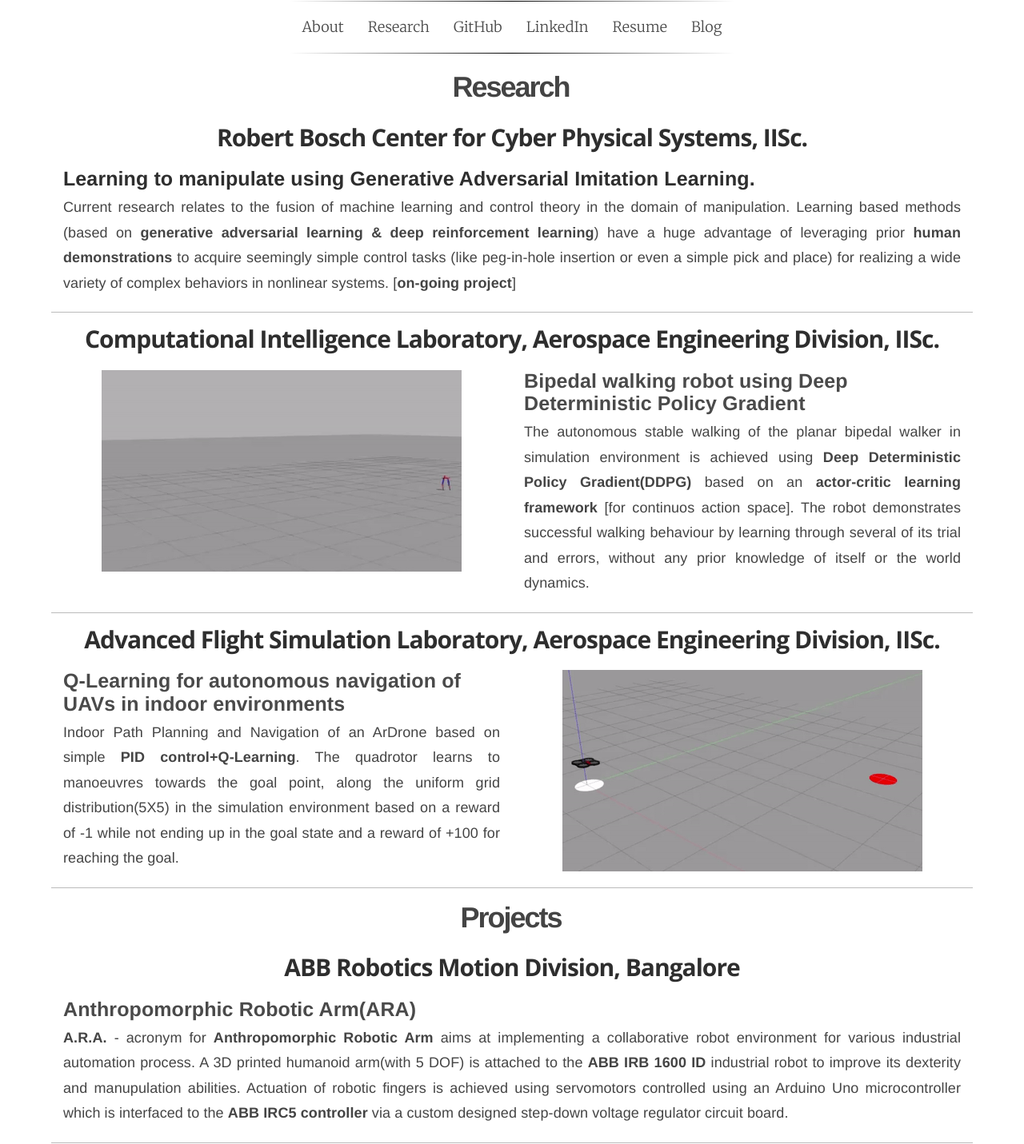
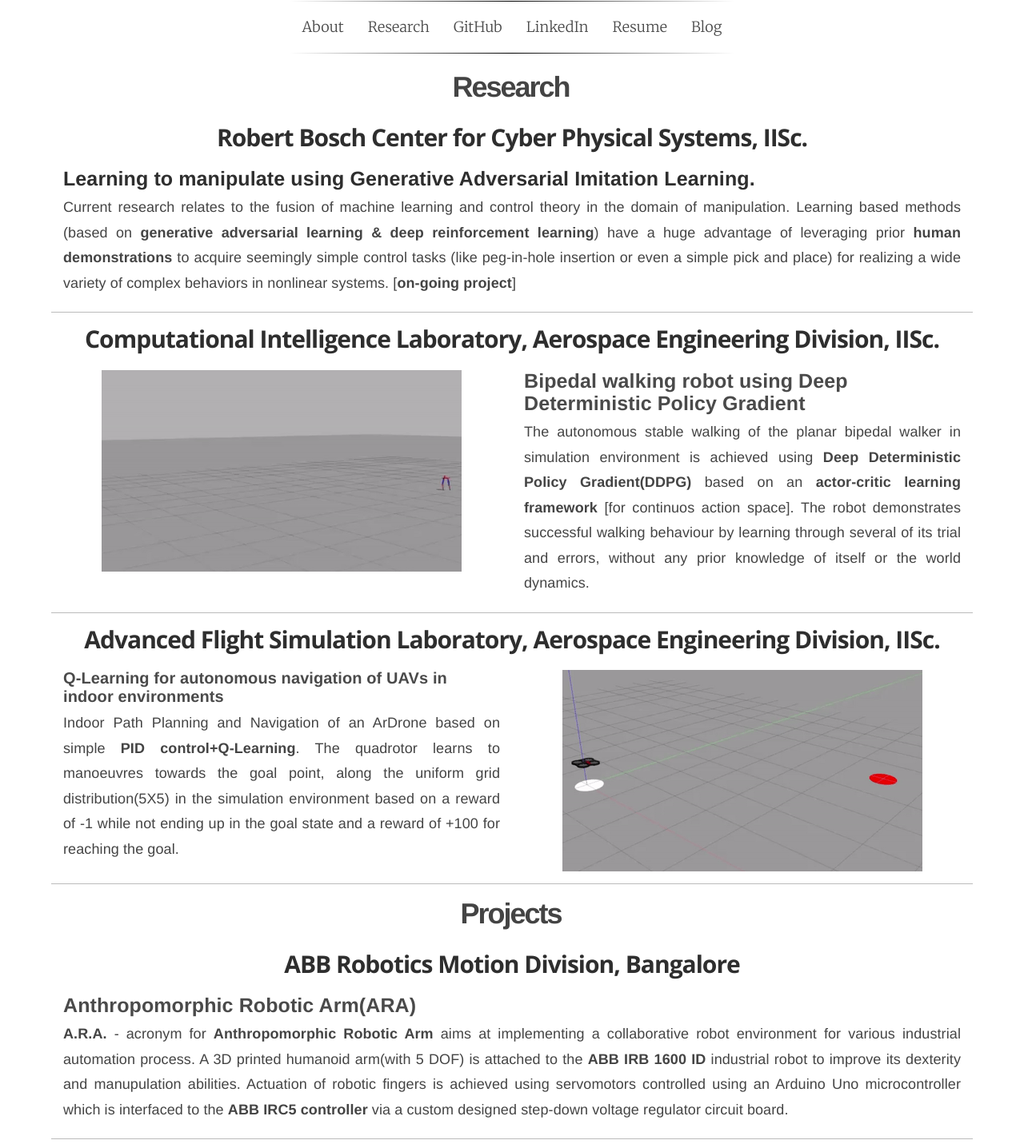
Before and after one commit to navuboy/navuboy.github.io, a Jekyll site: the page built from research.html, in a window 1280 px wide. Shown: the whole page at 80% size. Built offline with Jekyll 4.4.1, drawn with Linux system fonts in a browser that asks for light colours; some web fonts are replaced.

Commit message:
updated research.md

```diff
--- a/_includes/research.md
+++ b/_includes/research.md
@@ -54,7 +54,7 @@
 <div class="container-fluid">
   <div class="row">
     <div class="col-md-6">
-        <h3 class="rtitle"><b><a href="{{ site.github.url }}/uav.html" class="main-link">Q-Learning for autonomous navigation of UAVs in indoor environments</a></b></h3>
+        <h4 class="rtitle"><b><a href="{{ site.github.url }}/uav.html" class="main-link">Q-Learning for autonomous navigation of UAVs in indoor environments</a></b></h4>
         <p style="text-align:justify">
         Indoor Path Planning and Navigation of an ArDrone based on simple <strong>PID control+Q-Learning</strong>. The quadrotor learns to manoeuvres towards the goal point, along the uniform grid distribution(5X5) in the simulation environment based on a reward of -1 while not ending up in the goal state and a reward of +100 for reaching the goal.
         </p>
```
